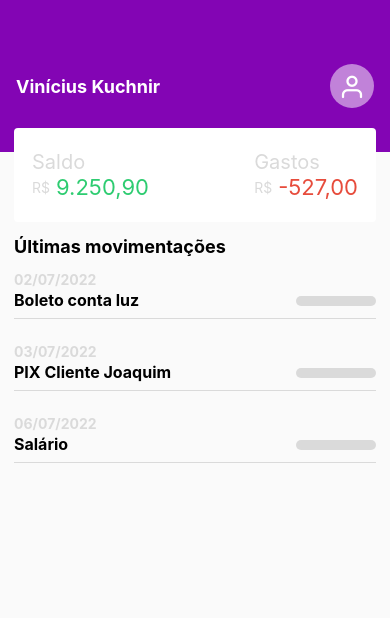
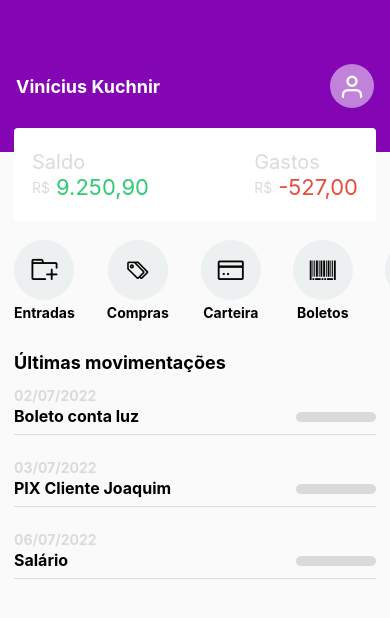
Before and after one commit to ViniciusKuchnir/Financa, a React Native app: screen / in a window 390 px wide. Shown: the top 618 px of the page. Built offline with nearby package versions, Linux system fonts and the light colour scheme.

Commit message:
Criação do Component de Actions

```diff
--- /dev/null
+++ b/src/components/Actions/index.js
@@ -0,0 +1,78 @@
+import React from 'react';
+import {
+    View,
+    Text,
+    StyleSheet,
+    TouchableOpacity,
+    ScrollView
+} from 'react-native';
+
+import {AntDesign} from '@expo/vector-icons';
+
+export default function Actions() {
+ return (
+   <ScrollView style={styles.container} horizontal={true} showsHorizontalScrollIndicator={false}>
+    <TouchableOpacity style={styles.actionButton}>
+        <View style={styles.areaButton}>
+            <AntDesign name="addfolder" size={26} color='#000' />
+        </View>
+        <Text style={styles.labelButton}>Entradas</Text>
+    </TouchableOpacity>
+
+    <TouchableOpacity style={styles.actionButton}>
+        <View style={styles.areaButton}>
+            <AntDesign name="tagso" size={26} color='#000' />
+        </View>
+        <Text style={styles.labelButton}>Compras</Text>
+    </TouchableOpacity>
+
+    <TouchableOpacity style={styles.actionButton}>
+        <View style={styles.areaButton}>
+            <AntDesign name="creditcard" size={26} color='#000' />
+        </View>
+        <Text style={styles.labelButton}>Carteira</Text>
+    </TouchableOpacity>
+
+    <TouchableOpacity style={styles.actionButton}>
+        <View style={styles.areaButton}>
+            <AntDesign name="barcode" size={26} color='#000' />
+        </View>
+        <Text style={styles.labelButton}>Boletos</Text>
+    </TouchableOpacity>
+
+    <TouchableOpacity style={styles.actionButton}>
+        <View style={styles.areaButton}>
+            <AntDesign name="setting" size={26} color='#000' />
+        </View>
+        <Text style={styles.labelButton}>Conta</Text>
+    </TouchableOpacity>
+   </ScrollView>
+  );
+}
+
+const styles = StyleSheet.create({
+    container:{
+        maxHeight: 84,
+        marginBottom: 14,
+        marginTop: 18,
+        paddingEnd: 14,
+        paddingStart: 14
+    },
+    actionButton:{
+        alignItems: 'center',
+        marginRight: 32
+    },
+    areaButton:{
+        backgroundColor: '#ECF0F1',
+        height: 60,
+        width: 60,
+        borderRadius: 30,
+        justifyContent: 'center',
+        alignItems: 'center',
+    },
+    labelButton:{
+        marginTop: 4,
+        textAlign: 'center',
+        fontWeight: 'bold'
+    }
+})
--- a/src/pages/Home/index.js
+++ b/src/pages/Home/index.js
@@ -3,7 +3,7 @@
 import Header from '../../components/Header';
 import Balance from '../../components/Balance';
 import Movements from '../../components/Movements';
-
+import Actions from '../../components/Actions';
 
 const list = [
     {
@@ -34,7 +34,10 @@
   return (
     <View style={styles.container}>
         <Header name="Vinícius Kuchnir" />
+
         <Balance saldo='9.250,90' gastos='-527,00' />
+
+        <Actions />
 
         <Text style={styles.title} >Últimas movimentações</Text>
         <FlatList
```
